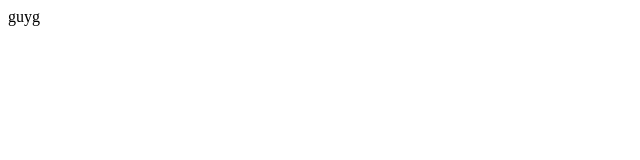
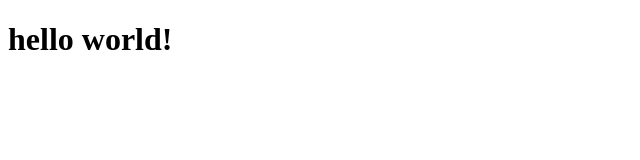
Before and after one commit to mammad8113/untitled1, a plain HTML site: page index.html in a window 1280 px wide. Shown: the whole page, without its empty margins (0-640 px from the left). Drawn offline with Linux system fonts and the light colour scheme.

Commit message:
add hello world text

```diff
--- a/index.html
+++ b/index.html
@@ -5,6 +5,6 @@
     <title>Title</title>
 </head>
 <body>
-guyg
+<h1>hello world!</h1>
 </body>
 </html>
```
